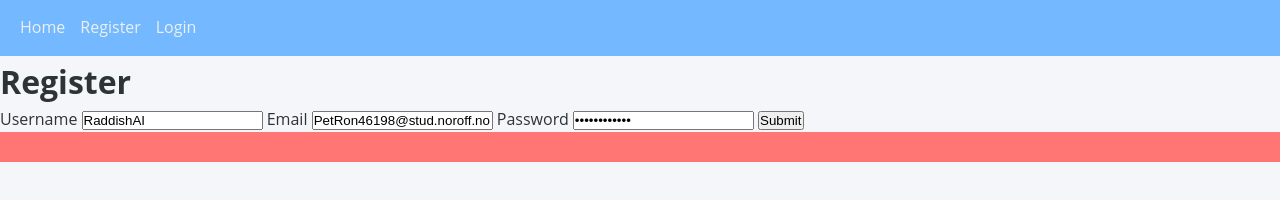
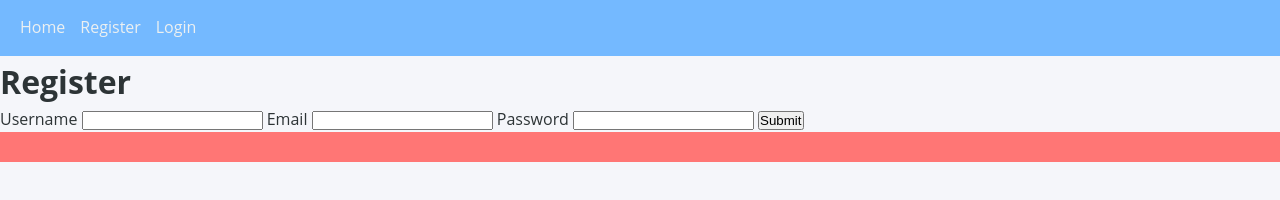
Before and after one commit to RaddishAI/JS2, a website with bundled scripts: page pages/register/register.html in a window 1280 px wide. Built offline with nearby package versions, Linux system fonts and the light colour scheme.

Commit message:
removed placeholders for login

```diff
--- a/pages/register/register.html
+++ b/pages/register/register.html
@@ -26,13 +26,13 @@
 
         <form id="register-form">
             <label for="name">Username</label>
-            <input id= "name" type="text" value="RaddishAI">
+            <input id= "name" type="text">
 
             <label for="email">Email</label>
-            <input id="email" type="email" value="PetRon46198@stud.noroff.no">
+            <input id="email" type="email">
 
             <label for="password">Password</label>
-            <input id="password" type="password" value="Testytest123">
+            <input id="password" type="password">
 
             <button>Submit</button>
         </form>
```
